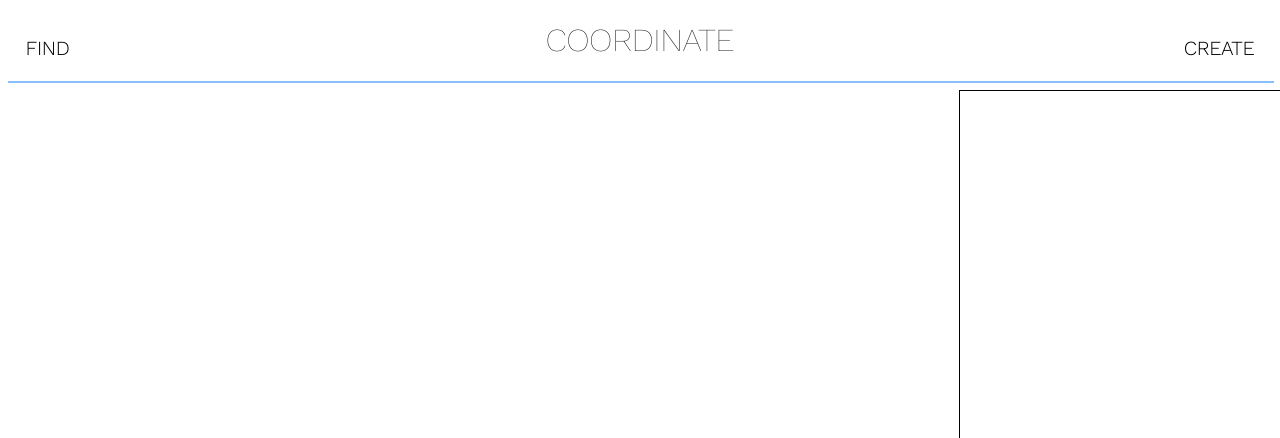
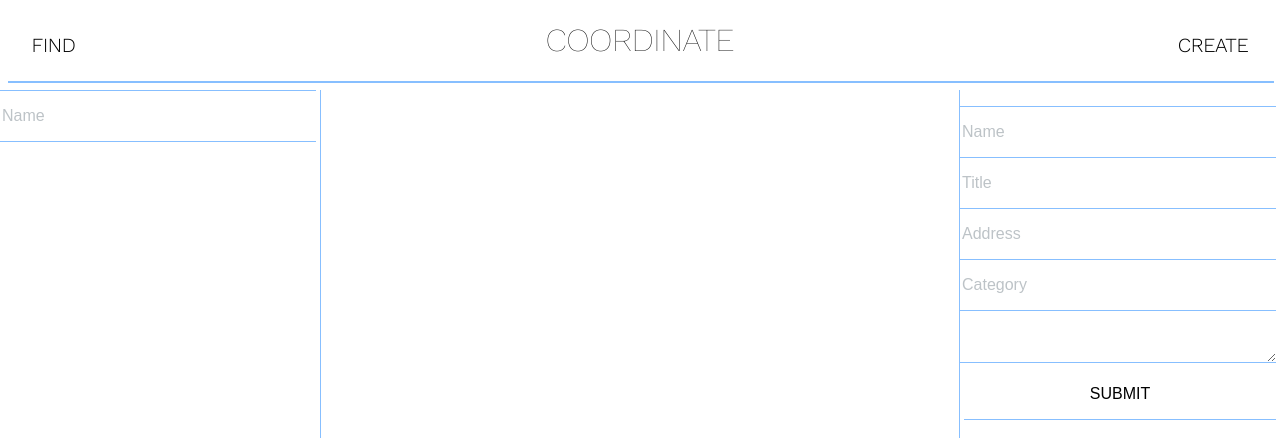
Before and after one commit to InfernalHydra/Coordniate, a website: page imports/ui/Design-Example/Intro.html in a window 1280 px wide. Shown: the top 438 px of the page. Drawn offline with nearby package versions, Linux system fonts and the light colour scheme.

Commit message:
One File HTML
All Options in one file

```diff
--- a/imports/ui/Design-Example/Intro.css
+++ b/imports/ui/Design-Example/Intro.css
@@ -20,7 +20,7 @@
     font-size: 1.25rem;
     color: #000000;
     letter-spacing: -0.34px;
-    top: 1rem;
+    top: 2rem;
 }
 
 #Option:hover {
@@ -32,7 +32,8 @@
     position: absolute;
     left: 2%;
     text-align: center;
-
+    border: none;
+    background-color: #fff;
 }
 
 .oRight {
@@ -40,6 +41,8 @@
     position: absolute;
     right: 2%;
     text-align: center;
+    border: none;
+    background-color: #fff;
 }
 
 #mapBox {
@@ -49,8 +52,18 @@
 }
 
 #leftSideBar {
-display: none;
-z-index: 1;
+    /* display: none; */
+    z-index: 1;
+    display: inline-block;
+    position: absolute;
+    border-right: 1px solid #87BFFF;
+    width: 25%;
+    height: 85%;
+    top: 11.25%;
+    border-top: none;
+    border-left: none;
+    border-bottom: none;
+    left: 0;
 }
 
 #rightSideBar {
@@ -58,10 +71,60 @@ z-index: 1;
 z-index: 1;
 display: inline-block;
 position: absolute;
-border: 1px solid #000;
+border: 1px solid #87BFFF;
 width: 25%;
-height: 80%;
+height: 85%;
 top: 11.25%;
+border-top: none;
 border-right: none;
+border-bottom: none;
 right: 0;
 }
+
+#itemText
+{
+/* Settings for form text */
+font-family: "Work Sans";
+font-weight: 300;
+font-size: 1.5rem;
+color: #000000;
+letter-spacing: -0.28px;
+text-align: right;
+display: inline-block;
+float: left;
+margin-top: 1rem;
+}
+
+#itemInput
+{
+    /* Settings for input boxes */
+border-bottom: 1px solid #87BFFF;
+border-left: none;
+border-top: none;
+border-right: none;
+padding-top: 1rem;
+padding-bottom: 1rem;
+font-size: 1rem;
+width: 19.5rem;
+}
+
+#itemInput:nth-child(1)
+{
+/* Settings for first item, 'Name' box*/
+border-bottom: 1px solid #87BFFF;
+border-top: 1px solid #87BFFF;
+border-left: none;
+border-right: none;
+padding-top: 1rem;
+padding-bottom: 1rem;
+}
+
+.itemTextArea {
+font-family: "Work Sans";
+font-weight: 400;
+font-size: 1.5rem;
+}
+
+::placeholder { /* Chrome, Firefox, Opera, Safari 10.1+ */
+    color: #BDC3C7;
+}
--- a/imports/ui/Design-Example/Intro.html
+++ b/imports/ui/Design-Example/Intro.html
@@ -11,15 +11,26 @@
     </head>
     <body>
     <h1 id="Main-Title">COORDINATE</h1> <!-- Main Title -->
-    <p id="Option" class="oLeft">FIND</p> <!-- Create Event Option -->
-    <p id="Option" class="oRight">CREATE</p> <!-- Search Event Option -->
+    <button id="Option" class="oLeft">FIND</button> <!-- Create Event Option -->
+    <button id="Option" onclick="rightClick()" class="oRight">CREATE</button> <!-- Search Event Option -->
     <div id="Flat-Line"></div> <!-- Horizontal Line -->
 
     <div id="mapBox"></div>
 
-    <div id="leftSideBar"></div>
+    <div id="leftSideBar">
+            <input type="text" placeholder="Name" id="itemInput"> <br>
+    </div>
     <div id="rightSideBar">
-
+            <div id="formBox">
+                    <form id="itemText">
+                       <input type="text" placeholder="Name" id="itemInput"> <br>
+                       <input placeholder="Title" type="text" id="itemInput"> <br>
+                       <input placeholder="Address" type="text" id="itemInput"> <br>
+                       <input placeholder="Category" type="text" id="itemInput"> <br>
+                       <textarea placeholder="Description" id="itemInput" class="itemTextArea" rows="1" cols="22"> </textarea>  <br>
+                       <input type="submit" id="itemInput" style="background-color: #fff;" value="SUBMIT">
+                    </form>
+                </div>
     </div>
 
     </body>
```
